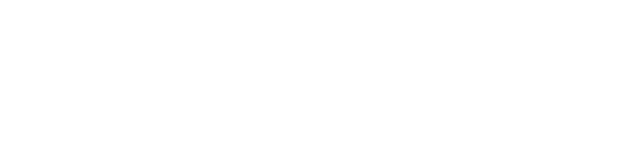
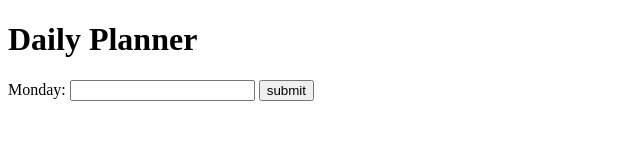
Before and after one commit to Kevin4theHuynh/HW-5, a plain HTML site: page HW5.html in a window 1280 px wide. Shown: the whole page, without its empty margins (0-640 px from the left). Drawn offline with Linux system fonts and the light colour scheme.

Commit message:
Added CSS and JS

```diff
--- /dev/null
+++ b/HW4.css
@@ -0,0 +1,3 @@
+.div {
+    margin-top: 50px;
+}
--- a/HW5.html
+++ b/HW5.html
@@ -7,6 +7,18 @@
     <title>Document</title>
 </head>
 <body>
+    <div class="hero">
+        <h1>Daily Planner</h1>
+        <div class="row">
+            <div>
+                <label for="d-one">Monday: </label>
+                <input type="text" class="one-d">
+                <input type="submit" value="submit">
+            </div>
+    </div>
+
+
 
 </body>
+<script src="./HW5.js"></script>
 </html>
--- /dev/null
+++ b/HW5.js
@@ -0,0 +1,2 @@
+// Current date and time
+moment().format('MMMM Do YYYY, h:mm:ss a');
```
